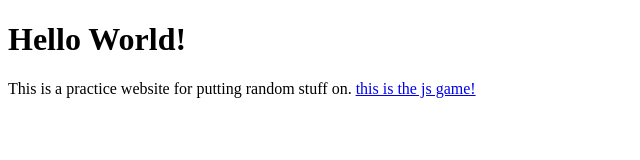
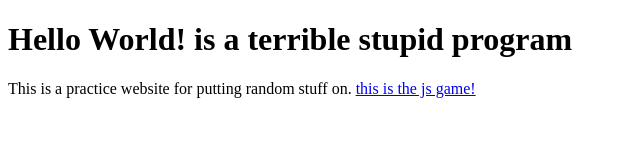
Before and after one commit to codingpractices/practicesite, a plain HTML site: page index.html in a window 1280 px wide. Shown: the whole page, without its empty margins (0-640 px from the left). Drawn offline with Linux system fonts and the light colour scheme.

Commit message:
Update index.html

```diff
--- a/index.html
+++ b/index.html
@@ -11,7 +11,7 @@
 <!-- Head is for meta information -->
 <body>
 <!-- body is the text that shows up -->
-  <h1>Hello World!</h1>
+  <h1>Hello World! is a terrible stupid program</h1>
 <!-- h1 is the biggest heading -->
   <p>
 <!-- p is for paragraph -->
```
